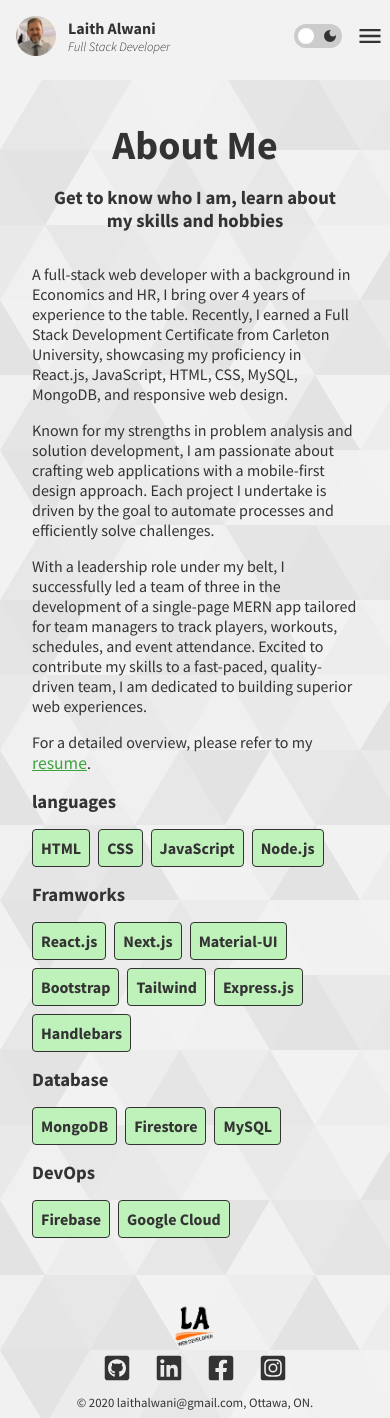
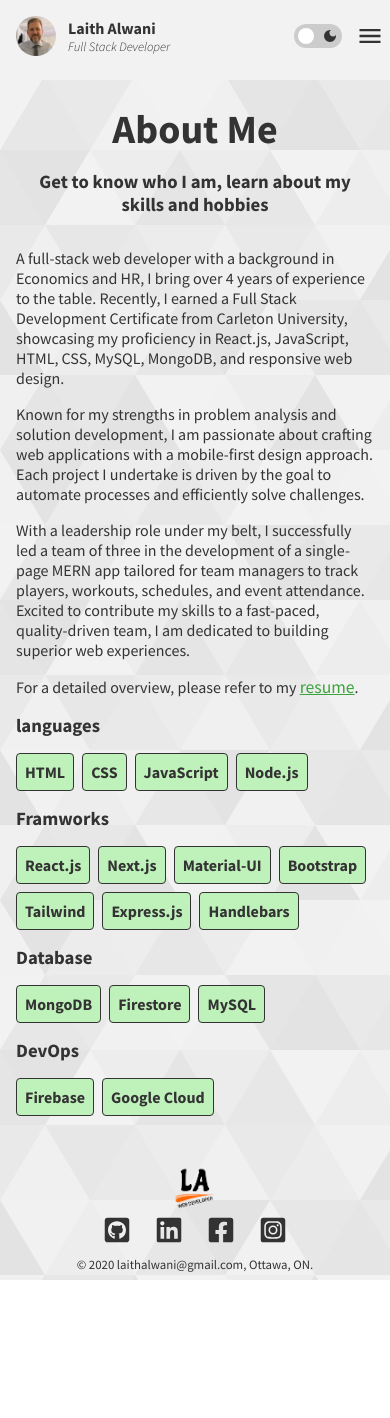
Before and after one commit to LaithAlwani/LaithAlwani, a Next.js app: page /about in a window 390 px wide. After the commit the page ends 1280 px from the top, so only its background shows below. Built offline with nearby package versions, Linux system fonts and the light colour scheme.

Commit message:
fixes social links duplication

```diff
--- a/app/globals.css
+++ b/app/globals.css
@@ -65,7 +65,9 @@ label {
 .section {
   max-width: 60rem;
   min-height: 88vh;
-  padding: 6rem 1rem 1rem;
+  padding-block-start: 6rem;
+  padding-block-end: 1rem;
+  padding-inline: 4rem;
   margin-inline: auto;
   display: flex;
   flex-direction: column;
@@ -75,7 +77,6 @@ label {
 
 .container {
   width: 100%;
-  padding: 1rem;
 }
 
 .btn {
@@ -353,13 +354,12 @@ footer {
 }
 
 footer ul {
+  position: fixed;
+  top: 33%;
+  left: 0;
   list-style: none;
-  width: 15rem;
   padding: 0;
-  margin: 0;
-  display: flex;
-  justify-content: center;
-  margin-inline: auto;
+  background-color: transparent;
 }
 
 footer span {
@@ -380,8 +380,17 @@ footer span {
   .mobile-nav-button {
     display: flex;
   }
+  .section{
+    padding-inline:1rem
+  }
   .btn {
     width: 100%;
+  }
+  footer>ul{
+    position: relative;
+    margin: 0;
+    display: flex;
+    justify-content: center;
   }
 }
 
--- a/app/page.js
+++ b/app/page.js
@@ -5,9 +5,6 @@ export default function Home() {
   return (
     <section className="section" id="home">
       {/* <Image src="/images/green-bg.svg" alt="" fill objectFit="cover" priority /> */}
-        <ul className="social-links-main">
-          {socialLinks.map((link, i)=>(<li key={i}><SocialLink link={link}/></li>))}
-        </ul>
       <div className="main">
         <h1>Hello, I&apos;m Laith Alwani</h1>
         <p>
```
